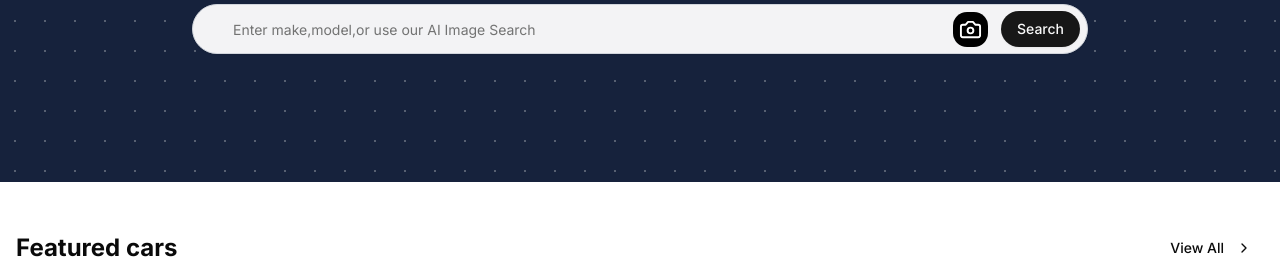
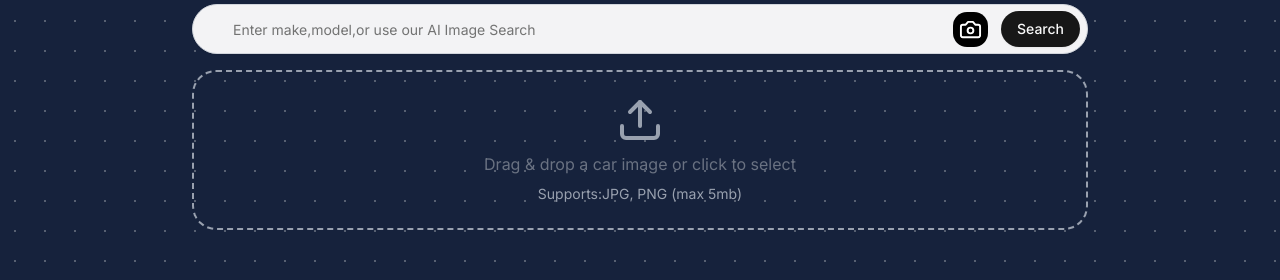
Before and after one commit to mohitkumar78/AI-CAR-MARKETPLACE, a Next.js app in the folder my-app/: page / in a window 1280 px wide. Both pictures are taken after a click on the icon 970 px from the left and 493 px from the top of the page. Shown: the part 464-744 px from the top of the page. Built offline with nearby package versions, Linux system fonts and the light colour scheme; no server answers.

Commit message:
completed landing page

```diff
--- a/my-app/app/layout.js
+++ b/my-app/app/layout.js
@@ -2,6 +2,7 @@ import { Inter } from "next/font/google";
 import "./globals.css";
 import { ClerkProvider } from "@clerk/nextjs";
 import Header from "@/components/Header";
+import { Toaster } from "sonner";
 const inter = Inter({ subsets: ['latin'] })
 
 export const metadata = {
@@ -18,6 +19,7 @@ export default function RootLayout({ children }) {
         >
           <Header />
           <main className="min-h-screen">{children}</main>
+          <Toaster richColors />
           <footer className="bg-blue-50 py-12">
             <div className="container mx-auto px-4 text-center text-gray-600">
               <p>Made Love with mohit</p>
--- a/my-app/components/Home-Search.jsx
+++ b/my-app/components/Home-Search.jsx
@@ -1,17 +1,67 @@
 "use client";
 import React, { useState } from "react";
 import { Input } from "./ui/input";
-import { Camera } from "lucide-react";
+import { Camera, Upload } from "lucide-react";
 import { Button } from "./ui/button";
-
+import { useDropzone } from "react-dropzone";
+import { toast } from "sonner";
+import { useRouter } from "next/navigation";
 function HomeSearch() {
   const [searchTerm, setSearchTerm] = useState("");
   const [isImageSearchActive, setImageSearchActive] = useState(false);
   const [imagePreview, setImagePreview] = useState("");
   const [seacrhImage, setSearchImage] = useState(null);
   const [isUploading, setIsuploading] = useState(false);
-  const handleTextSubmit = () => {};
-  const handleImageSearch = () => {};
+  const router = useRouter();
+  const onDrop = (acceptedFiles) => {
+    // Do something with the files
+    const file = acceptedFiles[0];
+    if (file) {
+      if (file.size > 5 * 1024 * 1024) {
+        toast.error("Image size must be less then 5mb");
+        return;
+      }
+      setIsuploading(true);
+      setSearchImage(file);
+      const reader = new FileReader();
+      reader.onloadend = () => {
+        setImagePreview(reader.result);
+        setIsuploading(false);
+        toast.success("Image uploaded sucessfully");
+      };
+      reader.onerror = () => {
+        setIsuploading(false);
+        toast.error("failed to read the image");
+      };
+      reader.readAsDataURL(file);
+    }
+  };
+  const { getRootProps, getInputProps, isDragActive, isDragReject } =
+    useDropzone({
+      onDrop,
+      accept: {
+        "image/*": [".jpeg", ".jpg", ".png"],
+      },
+      maxFiles: 1,
+    });
+
+  const handleTextSubmit = (e) => {
+    e.preventDefault();
+    if (!searchTerm.trim()) {
+      toast.error("Please enter a search term");
+      return;
+    }
+    router.push(`/cars?search=${encodeURIComponent(searchTerm)}
+      `);
+  };
+  const handleImageSearch = async (e) => {
+    e.preventDefault();
+    if (!seacrhImage) {
+      toast.error("Please upload Image first");
+      return;
+    }
+    // add ai logoc
+  };
   return (
     <div>
       <form onSubmit={handleTextSubmit}>
@@ -40,7 +90,56 @@ function HomeSearch() {
       </form>
       {isImageSearchActive && (
         <div className="mt-4">
-          <form onSubmit={handleImageSearch}></form>
+          <form onSubmit={handleImageSearch}>
+            <div className="border-2 border-dashed border-gray-400 rounded-3xl p-6 text-center">
+              {imagePreview ? (
+                <div className="flex flex-col items-center">
+                  <img
+                    src={imagePreview}
+                    alt="car privew"
+                    className="h-40 object-contain mb-4"
+                  />
+                  <Button
+                    variant="outline"
+                    onClick={() => {
+                      setSearchImage(null);
+                      setImagePreview("");
+                      toast.info("image removed");
+                    }}
+                  >
+                    Remove Image
+                  </Button>
+                </div>
+              ) : (
+                <div {...getRootProps()} className="cursor-pointer">
+                  <input {...getInputProps()} />
+                  <div className="flex flex-col items-center">
+                    <Upload className="h-12 w-12 text-gray-400 mb-2" />
+                    <p className="text-gray-500 mb-2">
+                      {isDragActive && !isDragReject
+                        ? "Leave the file here to upload"
+                        : "Drag & drop a car image or click to select"}
+                    </p>
+                    {isDragReject && (
+                      <p className="text-red-500 mb-2">Invalid image type</p>
+                    )}
+                    <p className="text-gray-400 text-sm">
+                      Supports:JPG, PNG (max 5mb)
+                    </p>
+                  </div>
+                </div>
+              )}
+            </div>
+            {imagePreview && (
+              <Button
+                type="submit"
+                className="w-full mt-2"
+                disabled={isUploading}
+              >
+                {isUploading ? "Uploading..." : "Search With this Image"}
+              </Button>
+            )}
+          </form>
         </div>
       )}
     </div>
--- a/my-app/package.json
+++ b/my-app/package.json
@@ -21,6 +21,7 @@
     "react": "^19.0.0",
     "react-dom": "^19.0.0",
     "react-dropzone": "^14.3.8",
+    "sonner": "^2.0.2",
     "tailwind-merge": "^3.0.2",
     "tw-animate-css": "^1.2.4"
   },
```
Also changed, not shown: 1 other file (tests, documents, lock files or other folders).
